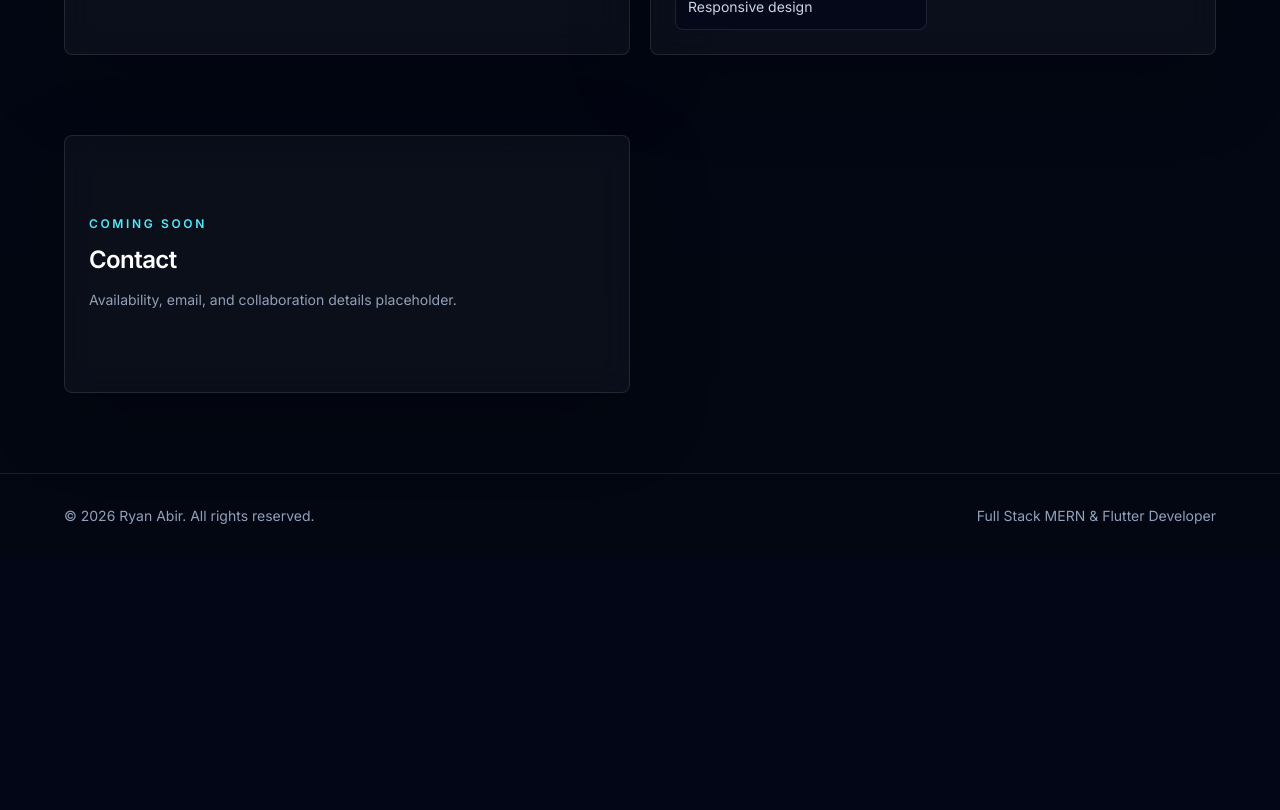
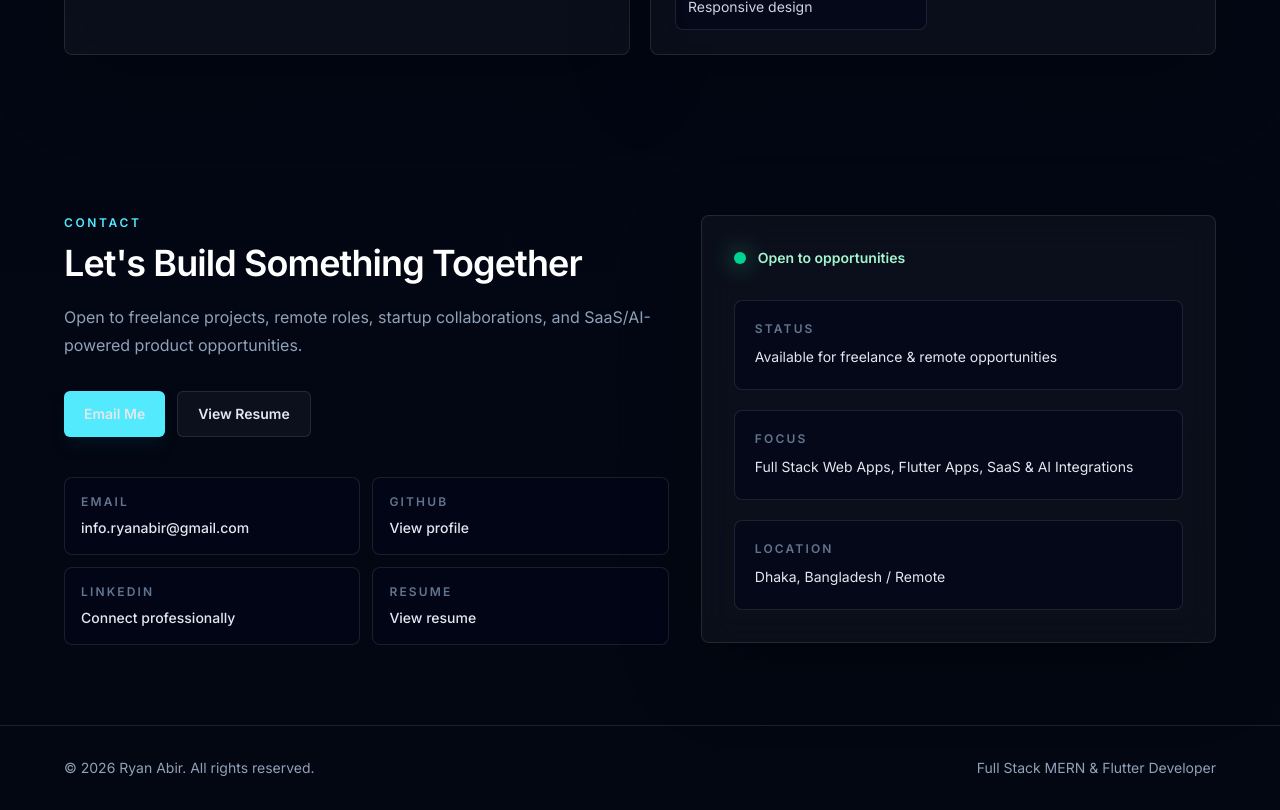
Before and after one commit to RyanAbir/RyanAbirPortfolio, a Next.js app: page / in a window 1280 px wide. Shown: the part 4120-4930 px from the top of the page. Before the commit the page ends 4678 px from the top, so only its background shows below. Built offline with nearby package versions, Linux system fonts and the light colour scheme.

Commit message:
Add contact section

```diff
--- a/app/page.tsx
+++ b/app/page.tsx
@@ -1,16 +1,9 @@
 import About from "../components/About";
+import Contact from "../components/Contact";
 import Hero from "../components/Hero";
 import Projects from "../components/Projects";
 import Services from "../components/Services";
 import Skills from "../components/Skills";
-
-const placeholderSections = [
-  {
-    id: "contact",
-    title: "Contact",
-    description: "Availability, email, and collaboration details placeholder.",
-  },
-] as const;
 
 export default function Home() {
   return (
@@ -20,26 +13,7 @@ export default function Home() {
       <Skills />
       <Projects />
       <Services />
-
-      <div className="grid gap-5 pb-20 md:grid-cols-2">
-        {placeholderSections.map((section) => (
-          <section
-            className="section-shell glass-panel rounded-lg p-6"
-            id={section.id}
-            key={section.id}
-          >
-            <p className="text-xs font-semibold uppercase tracking-[0.22em] text-cyan-300">
-              Coming soon
-            </p>
-            <h2 className="mt-3 text-2xl font-semibold tracking-tight text-white">
-              {section.title}
-            </h2>
-            <p className="mt-3 text-sm leading-6 text-slate-400">
-              {section.description}
-            </p>
-          </section>
-        ))}
-      </div>
+      <Contact />
     </div>
   );
 }
--- /dev/null
+++ b/components/Contact.tsx
@@ -0,0 +1,123 @@
+type ContactMethod = {
+  label: string;
+  value: string;
+  href: string;
+};
+
+const email = "info.ryanabir@gmail.com";
+
+const contactMethods: ContactMethod[] = [
+  {
+    label: "Email",
+    value: email,
+    href: `mailto:${email}`,
+  },
+  {
+    label: "GitHub",
+    value: "View profile",
+    href: "#",
+  },
+  {
+    label: "LinkedIn",
+    value: "Connect professionally",
+    href: "#",
+  },
+  {
+    label: "Resume",
+    value: "View resume",
+    href: "#",
+  },
+];
+
+const availabilityDetails = [
+  {
+    label: "Status",
+    value: "Available for freelance & remote opportunities",
+  },
+  {
+    label: "Focus",
+    value: "Full Stack Web Apps, Flutter Apps, SaaS & AI Integrations",
+  },
+  {
+    label: "Location",
+    value: "Dhaka, Bangladesh / Remote",
+  },
+] as const;
+
+export default function Contact() {
+  return (
+    <section className="section-shell pb-20" id="contact">
+      <div className="grid gap-8 lg:grid-cols-[1.08fr_0.92fr] lg:items-start">
+        <div>
+          <p className="text-xs font-semibold uppercase tracking-[0.22em] text-cyan-300">
+            Contact
+          </p>
+          <h2 className="mt-3 text-3xl font-semibold tracking-tight text-white sm:text-4xl">
+            Let&apos;s Build Something Together
+          </h2>
+          <p className="mt-5 max-w-2xl text-base leading-7 text-slate-400">
+            Open to freelance projects, remote roles, startup collaborations,
+            and SaaS/AI-powered product opportunities.
+          </p>
+
+          <div className="mt-8 flex flex-col gap-3 sm:flex-row">
+            <a
+              className="inline-flex items-center justify-center rounded-md bg-cyan-300 px-5 py-3 text-sm font-semibold text-slate-950 shadow-lg shadow-cyan-950/30 transition hover:bg-cyan-200"
+              href={`mailto:${email}`}
+            >
+              Email Me
+            </a>
+            <a
+              className="inline-flex items-center justify-center rounded-md border border-white/10 bg-white/[0.04] px-5 py-3 text-sm font-semibold text-white transition hover:border-cyan-300/40 hover:bg-white/[0.07]"
+              href="#"
+            >
+              View Resume
+            </a>
+          </div>
+
+          <div className="mt-10 grid gap-3 sm:grid-cols-2">
+            {contactMethods.map((method) => (
+              <a
+                className="rounded-lg border border-white/10 bg-slate-950/60 p-4 transition hover:border-cyan-300/30 hover:bg-white/[0.04]"
+                href={method.href}
+                key={method.label}
+              >
+                <p className="text-xs font-semibold uppercase tracking-[0.18em] text-slate-500">
+                  {method.label}
+                </p>
+                <p className="mt-2 text-sm font-medium text-slate-200">
+                  {method.value}
+                </p>
+              </a>
+            ))}
+          </div>
+        </div>
+
+        <aside className="glass-panel rounded-lg p-6 sm:p-8">
+          <div className="flex items-center gap-3">
+            <span className="h-3 w-3 rounded-full bg-emerald-400 shadow-[0_0_24px_rgba(52,211,153,0.8)]" />
+            <p className="text-sm font-semibold text-emerald-200">
+              Open to opportunities
+            </p>
+          </div>
+
+          <div className="mt-8 space-y-5">
+            {availabilityDetails.map((detail) => (
+              <div
+                className="rounded-lg border border-white/10 bg-slate-950/60 p-5"
+                key={detail.label}
+              >
+                <p className="text-xs font-semibold uppercase tracking-[0.18em] text-slate-500">
+                  {detail.label}
+                </p>
+                <p className="mt-2 text-sm leading-6 text-slate-200">
+                  {detail.value}
+                </p>
+              </div>
+            ))}
+          </div>
+        </aside>
+      </div>
+    </section>
+  );
+}
```
